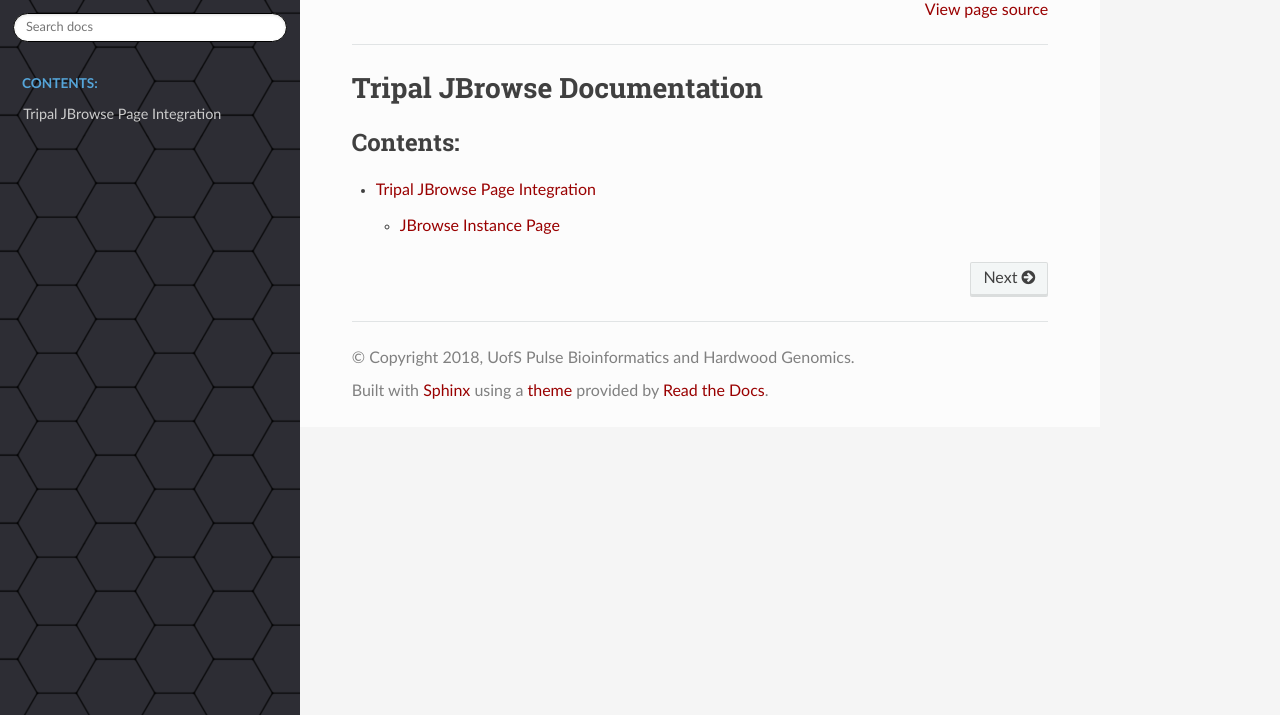
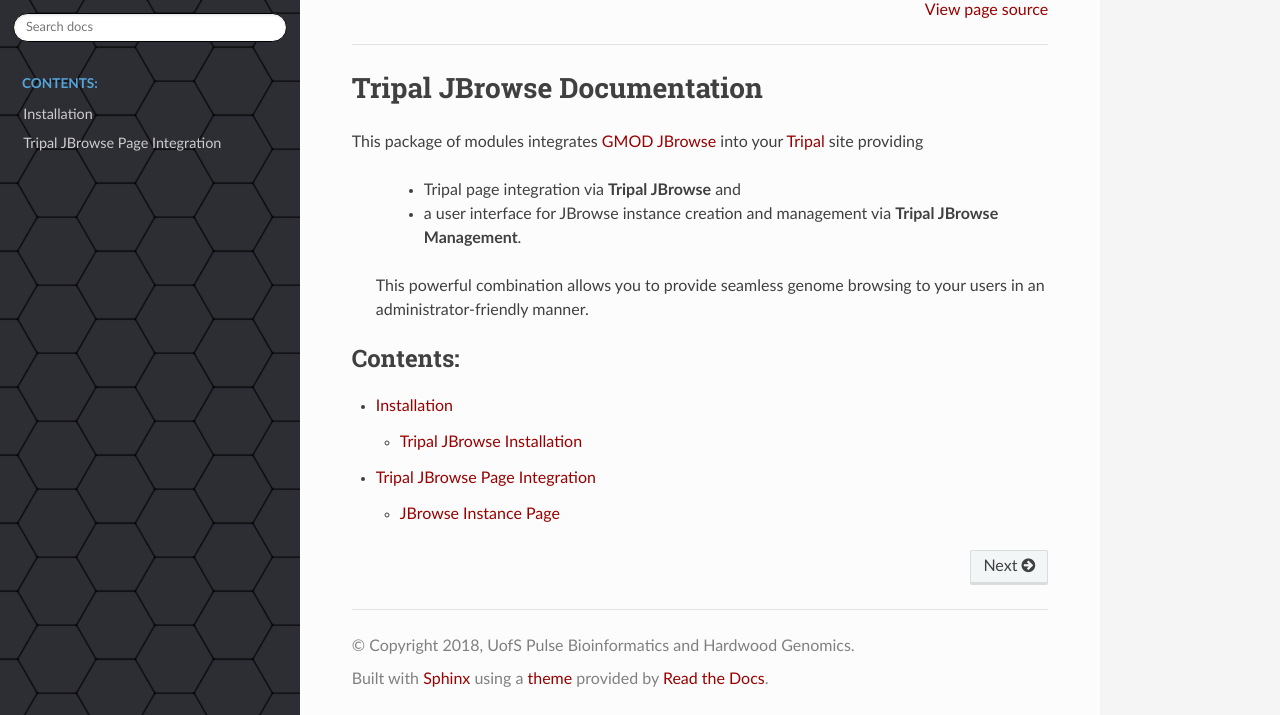
Before and after one commit to tripal/tripal_jbrowse, a Sphinx documentation site: the page built from docs/index.rst, in a window 1280 px wide and 1055 px high. Shown: the part 340-1055 px from the top of the window. Built offline with Sphinx 7.4.7 and the Read the Docs theme 2.0.0, drawn with Linux system fonts in a browser that asks for light colours.

Commit message:
Docs: Added installation instructions.

```diff
--- a/docs/index.rst
+++ b/docs/index.rst
@@ -1,9 +1,17 @@
 
 Tripal JBrowse Documentation
 =============================
+
+This package of modules integrates `GMOD JBrowse <https://jbrowse.org/>`_ into your `Tripal <http://tripal.info/>`_ site providing
+
+   - Tripal page integration via **Tripal JBrowse** and
+   - a user interface for JBrowse instance creation and management via **Tripal JBrowse Management**.
+
+ This powerful combination allows you to provide seamless genome browsing to your users in an administrator-friendly manner.
 
 .. toctree::
    :maxdepth: 2
    :caption: Contents:
 
+   install
    tripal_jbrowse
```
Also changed, not shown: docs/install.rst (added, +9 -0 lines), docs/install/tripal_jbrowse.rst (added, +15 -0 lines), docs/install/tripal_jbrowse.1.install.png (added).
